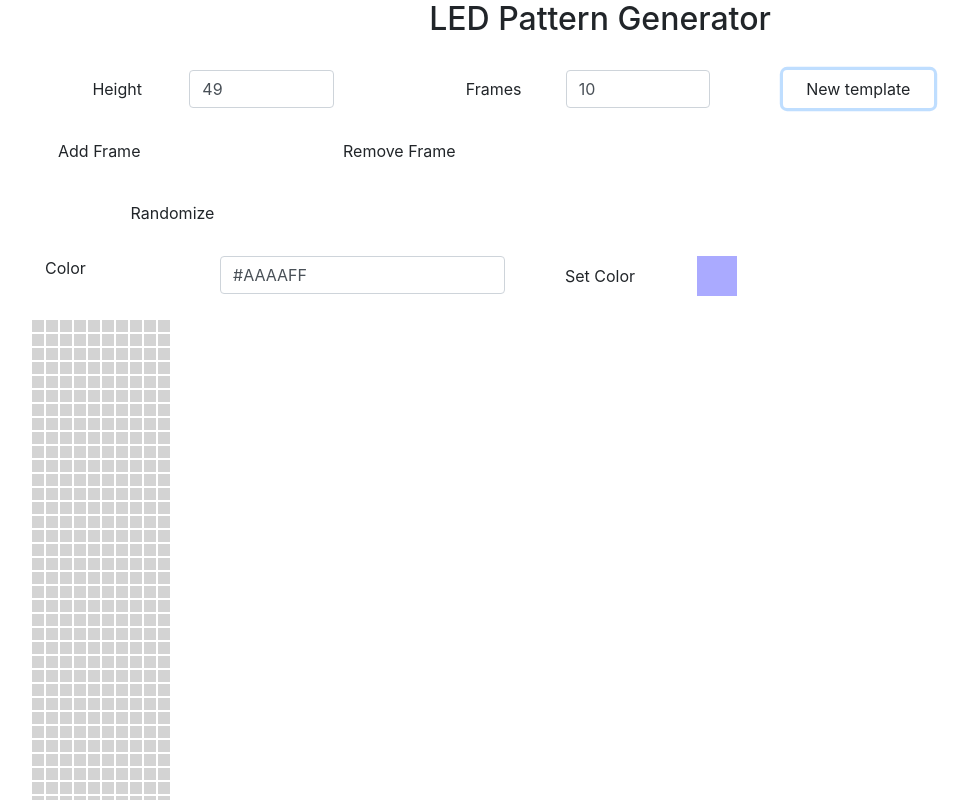
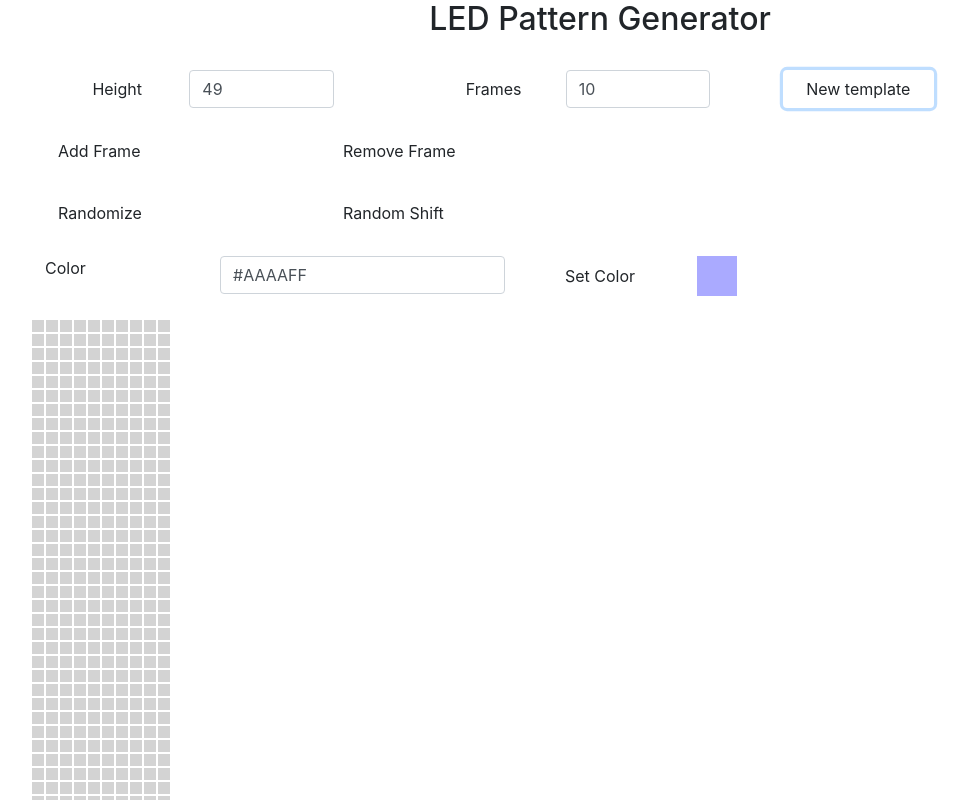
Before and after one commit to themcaffee/led-patterns, a Vue app: page / in a window 1280 px wide. Both pictures are taken after a click on the button "New template". Shown: the top 800 px of the page, without its empty margins (40-1009 px from the left). Built offline with nearby package versions, Linux system fonts and the light colour scheme.

Commit message:
Add random shift

```diff
--- a/src/App.vue
+++ b/src/App.vue
@@ -27,7 +27,12 @@
       </div>
       <br>
       <div class="row">
-        <button class="btn btn-default col-3" @click="randomize()">Randomize</button>
+        <span class="col-3">
+          <button class="btn btn-default" @click="randomize()">Randomize</button>
+        </span>
+        <span class="col-3">
+          <button class="btn btn-default" @click="randomShift()">Random Shift</button>
+        </span>
       </div>
       <br>
       <div class="row">
@@ -146,6 +151,35 @@ export default {
         }
         this.leds.push(row)
       }
+    },
+    randomShift () {
+      let newLeds = []
+      // Randomize the first frame
+      for (var firstRowIndex = 0; firstRowIndex < this.height; firstRowIndex++) {
+        let firstRow = []
+        firstRow.push(this.getRandomColor())
+        newLeds.push(firstRow)
+      }
+      console.log('1')
+      // Set the next frame with shifted pixels
+      for (var rowIndex = 0; rowIndex < this.height; rowIndex++) {
+        let row = []
+        for (var colIndex = 1; colIndex < this.frames; colIndex++) {
+          console.log(rowIndex + ' ' + colIndex)
+          if (rowIndex === this.height.length) {
+            row.push(this.getRandomColor())
+          } else {
+            let pastColor = this.leds[rowIndex + 1][colIndex - 1]
+            row.push(pastColor)
+          }
+        }
+        newLeds.push(row)
+      }
+      console.log('2')
+      for (var setRowIndex = 0; setRowIndex < this.height; setRowIndex++) {
+        console.log(setRowIndex)
+        this.$set(this.leds, rowIndex, newLeds[setRowIndex])
+      }
     }
   }
 }
```
